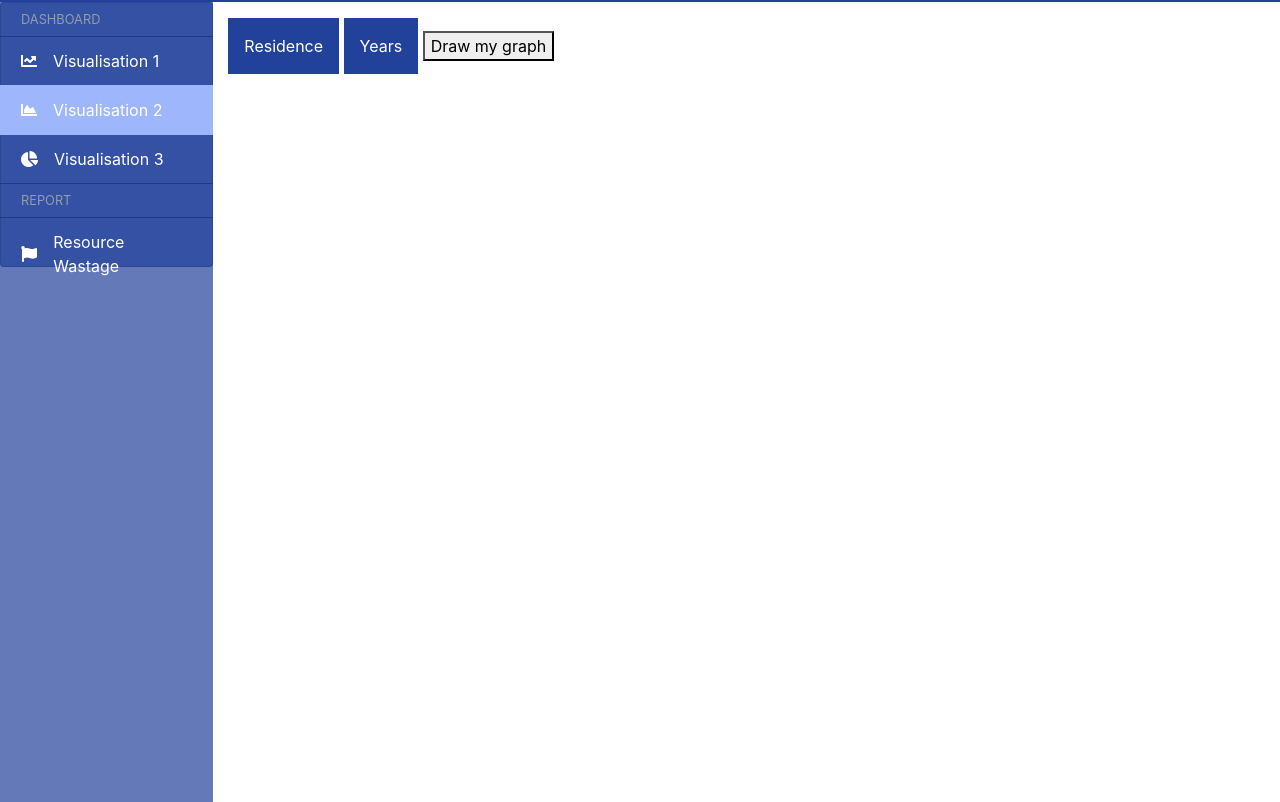
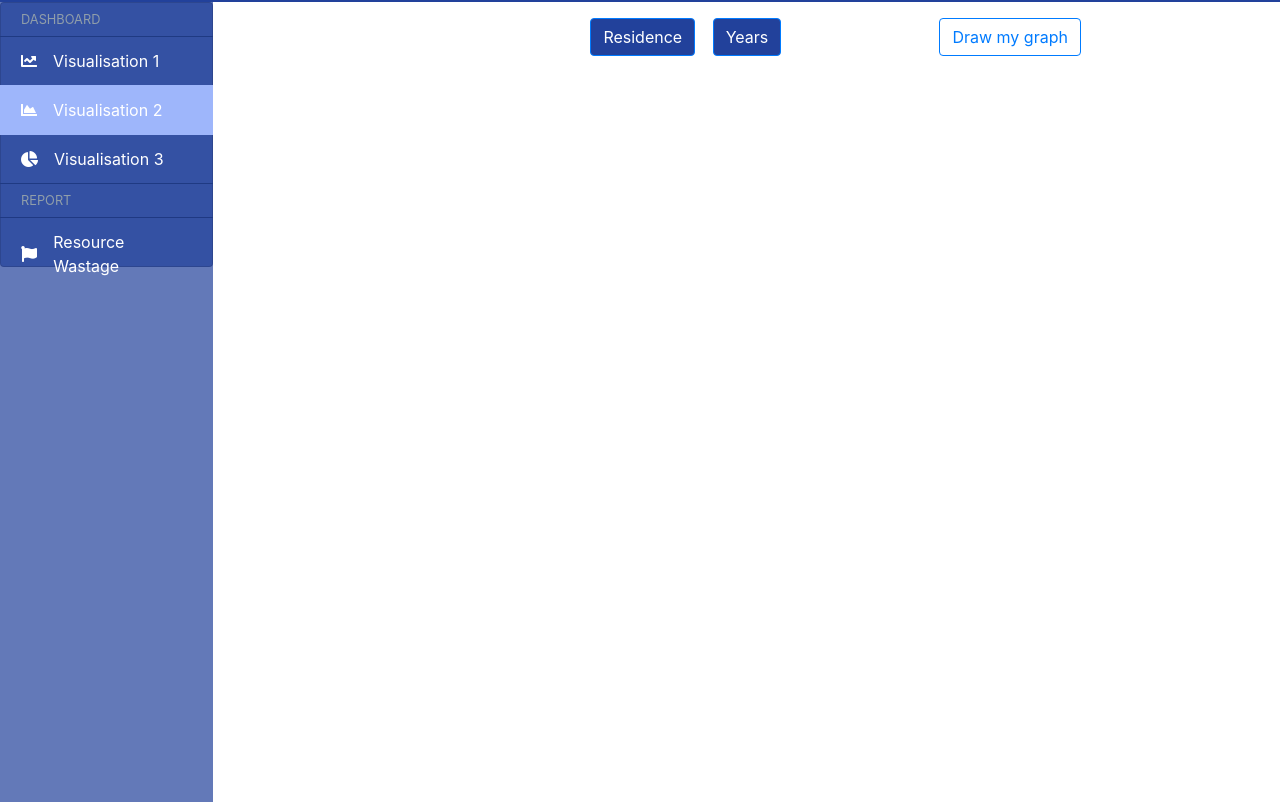
Before and after one commit to kayjayB/Energy_Visualisations, a website: page views/visualisation2.html in a window 1280 px wide. Shown: the part 54-856 px from the top of the page. Drawn offline with Linux system fonts and the light colour scheme; files that its build step writes are made by us from their sources; no server answers; files whose address does not match are found by name.

Commit message:
Restyled the buttons

```diff
--- a/public/css/landingPage.css
+++ b/public/css/landingPage.css
@@ -163,9 +163,8 @@ text {
 .dropbtn {
     background-color: #22419b;
     color: white;
-    padding: 16px;
-    font-size: 16px;
-    border: none;
+    /* padding: 16px;
+    font-size: 16px; */
     cursor: pointer;
 }
 
@@ -177,6 +176,8 @@ text {
 .dropdown {
     position: relative;
     display: inline-block;
+    margin-right: 2%;
+    margin-left: 2%;
 }
 
 .dropdown-content {
--- a/public/scripts/visualisation2.js
+++ b/public/scripts/visualisation2.js
@@ -36,7 +36,7 @@ function submitParameters() {
             requiredYears.push(item.value);
         }
     });
-    console.log(requiredYears)
+    hideYearDropdown();
 
     let startDate = requiredYears[0].toString() + '/01/01 00:00'; // start of the year
     let endDate = requiredYears[0].toString() + '/12/31 23:59'; //end of the year
@@ -182,7 +182,7 @@ function createDropdown(Metrics) {
 
 function buildings(ID) {
     document.getElementById("buildingDropdown").classList.toggle("show");
-    //selectedBuilding = document.getElementById(ID).innerHTML;
+    hideYearDropdown();
 }
 
 // Close the dropdown if the user clicks outside of it
@@ -210,3 +210,14 @@ function hideDropdown() {
         }
     }
 }
+
+function hideYearDropdown() {
+    var dropdowns = document.getElementsByClassName("dropdown-content2");
+    var i;
+    for (i = 0; i < dropdowns.length; i++) {
+        var openDropdown = dropdowns[i];
+        if (openDropdown.classList.contains('show')) {
+            openDropdown.classList.remove('show');
+        }
+    }
+}
--- a/views/visualisation2.html
+++ b/views/visualisation2.html
@@ -86,13 +86,18 @@
         </div>
 
         <div class="col py-3">
+            <div class="row">
+                <div class="col-sm-4">
+                </div>
+
+                <div class="col-sm-4">
                     <div class="dropdown">
-                <button onclick="buildings()" class="dropbtn">Residence</button>
+                        <button onclick="buildings()" class="dropbtn btn btn-outline-primary">Residence</button>
                         <div id="buildingDropdown" class="dropdown-content">
                         </div>
                     </div>
                     <div class="dropdown">
-                <button onclick="years()" class="dropbtn">Years</button>
+                        <button onclick="years()" class="dropbtn btn btn-outline-primary">Years</button>
                         <div id="yearDropdown" class="dropdown-content2">
                             <input type="checkbox" id="2013" value="2013">2013<br>
                             <input type="checkbox" id="2014" value="2014">2014<br>
@@ -102,7 +107,11 @@
                             <input type="checkbox" id="2018" value="2018">2018<br>
                         </div>
                     </div>
-            <button onclick="submitParameters()" type="button" class="btn-default">Draw my graph</button>
+                </div>
+                <div class="col-sm-4">
+                    <button onclick="submitParameters()" type="button" class="btn btn-outline-primary">Draw my graph</button>
+                </div>
+            </div>
             <div class="container-fluid">
                 <div id="visualisation2"></div>
             </div>
```
Lines whose indentation alone changed are shown as unchanged.
